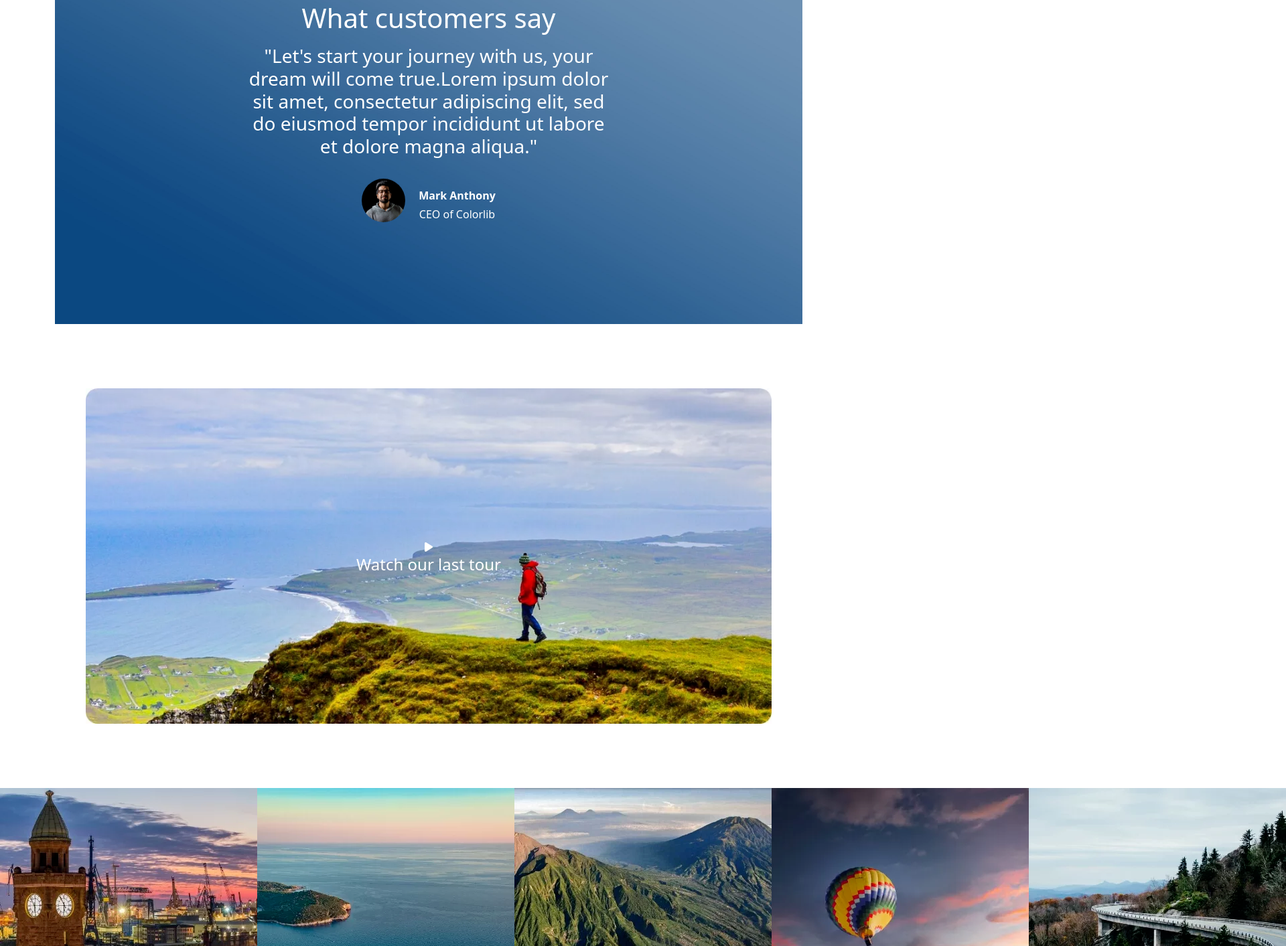
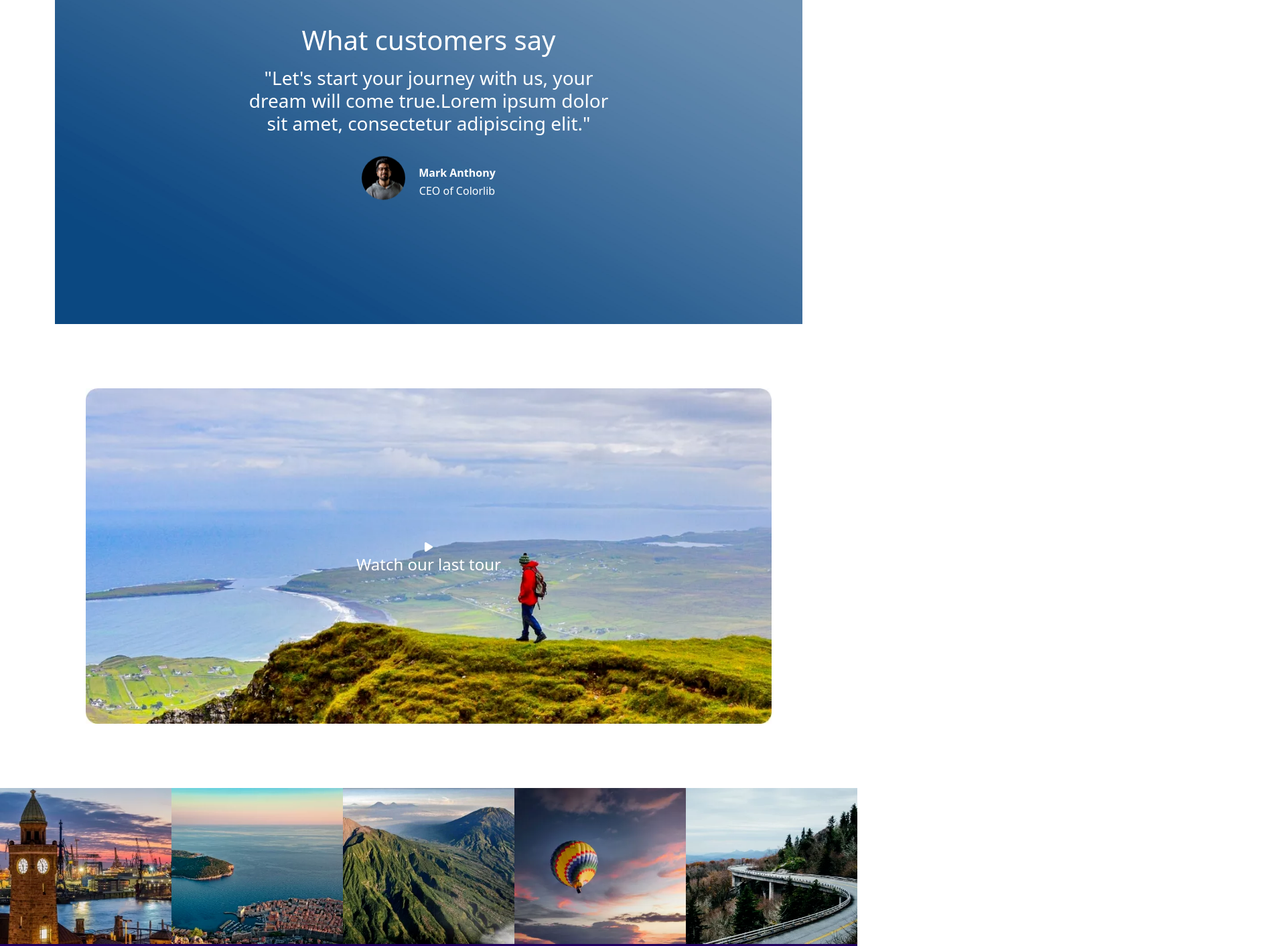
Before and after one commit to mts755Dev/UI, a plain HTML site: page index.html in a window 1280 px wide. Shown: the part 2018-3431 px from the top of the page at 67% size, 1920 px wide, since content can reach past the window. Drawn offline with nearby package versions, Linux system fonts and the light colour scheme.

Commit message:
Third Commit

```diff
--- a/index.html
+++ b/index.html
@@ -143,12 +143,12 @@
     </div>
     <!-- Info Section -->
       <div class="o-container mb-5">
-        <img class="img-fluid cover" width="100%" height="100%" src="./bg-img.jpg">
+        <img class="img-fluid cover img-fluid" src="./bg-img.jpg">
         <div class="o-centered">
           <h1 class="h1 mb-3 ">What customers say</h1>
-          <h3 class="h3 mb-3">"Let's start your journey with us, your dream will come true.Lorem ipsum dolor sit amet, consectetur adipiscing elit, sed do eiusmod tempor incididunt ut labore et dolore magna aliqua."</h3>
+          <h3 class="h3 mb-3">"Let's start your journey with us, your dream will come true.Lorem ipsum dolor sit amet, consectetur adipiscing elit."</h3>
           <div class="info-detail-flex-container">
-            <div><img class="founder-pic mt-3" src="./founder.png"></div>
+            <div><img class="founder-pic mt-3 img-fluid" src="./founder.png"></div>
             <div class="text-detail-flex-container mt-4 pt-2">
               <h6 class="h6 bold-text">Mark Anthony</h6>
               <h6 class="h6">CEO of Colorlib</h6>
@@ -170,11 +170,11 @@
     </div>
     <!-- Image-Section -->
     <div class="img-flex-container">
-      <div><img src="./insta5.png"></div>
-      <div><img src="./insta4.png"></div>
-      <div><img src="./insta3.png"></div>
-      <div><img src="./insta2.png"></div>
-      <div><img src="./insta1.png"></div>
+      <div><img class="img-fluid" src="./insta5.png"></div>
+      <div><img class="img-fluid" src="./insta4.png"></div>
+      <div><img class="img-fluid" src="./insta3.png"></div>
+      <div><img class="img-fluid" src="./insta2.png"></div>
+      <div><img class="img-fluid" src="./insta1.png"></div>
 
     </div>
     <!--Footer Section-->
--- a/style.css
+++ b/style.css
@@ -60,8 +60,8 @@
 .img-flex-container{
   display: flex;
   flex-direction: row;
-  justify-content:space-around;
-  width: 100%;
+  justify-content:flex-start;
+  max-width:100%;
 }
 .card-section-flex-container{
   display: flex;
@@ -145,6 +145,7 @@
     .img-flex-container {
       flex-direction: column;
       align-items: center;
+      max-width: 100%;
     }
   }
   @media (max-width: 800px) {
@@ -155,6 +156,7 @@
     font-size: 10px;
   }
   }
+
   @media (max-width: 800px) {
     .text-detail-flex-container > h6 {
       font-size: 8px;
```
